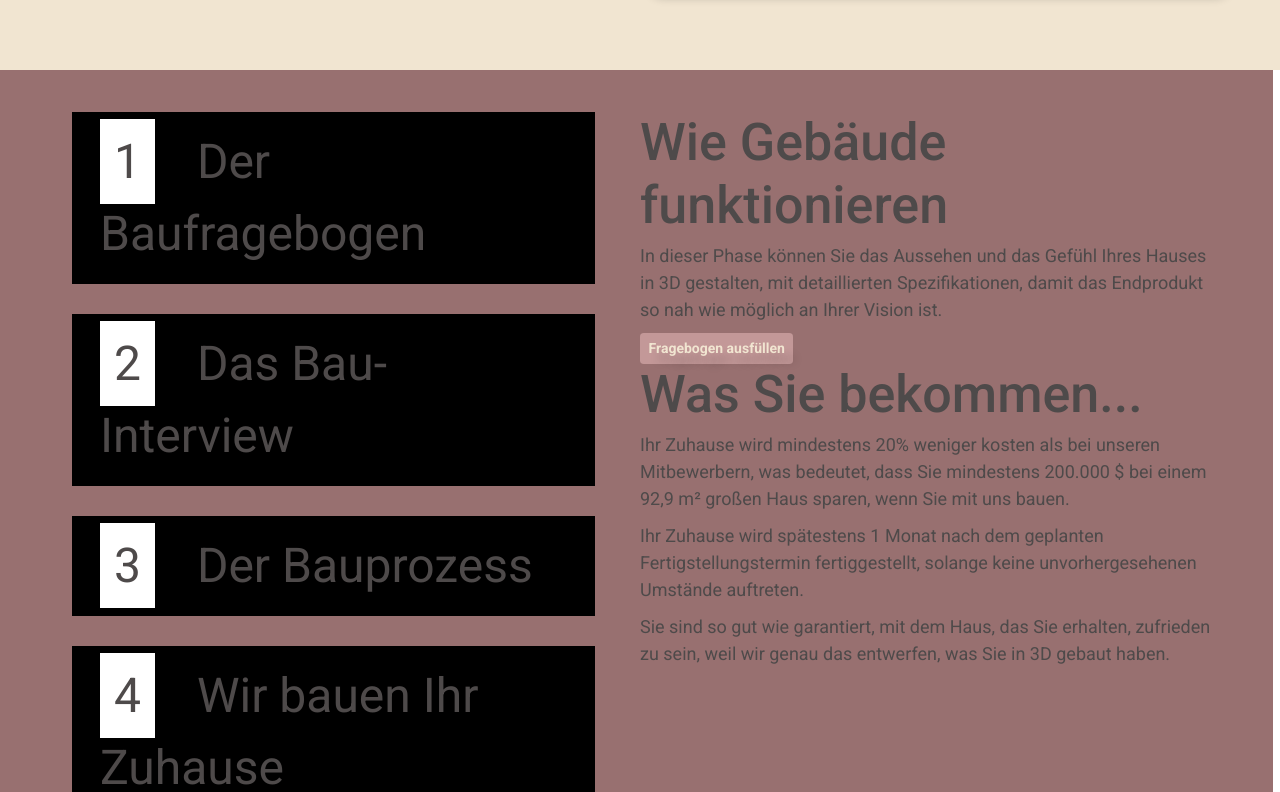
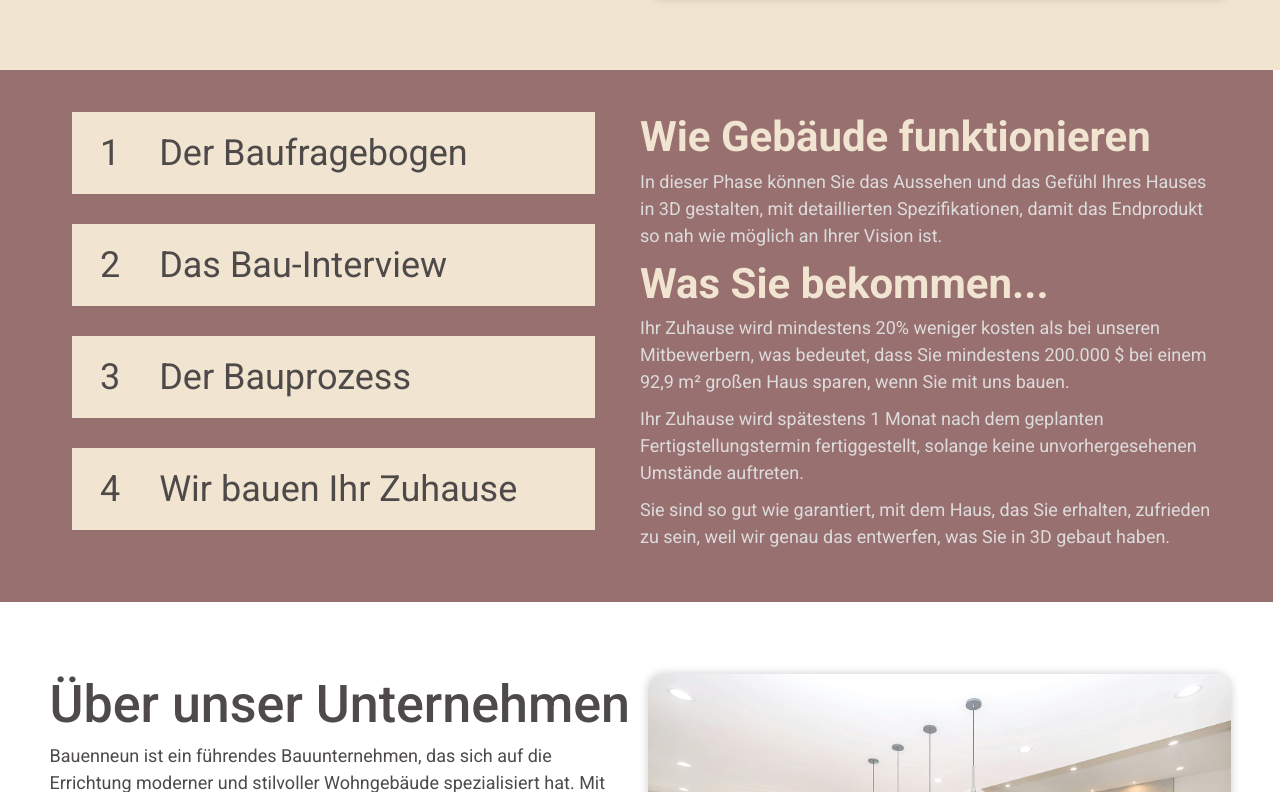
Before and after one commit to augustofaggion/bauenneun, a React (Create React App) app: page / in a window 1280 px wide. Shown: the part 588-1380 px from the top of the page. Built offline with nearby package versions, Linux system fonts and the light colour scheme.

Commit message:
how it works section done

```diff
--- a/src/components/HowItWorks.js
+++ b/src/components/HowItWorks.js
@@ -21,27 +21,26 @@ export default function HowItWorks() {
       </div>
       <div class="col-md-6">
         <div>
-          <h2 className="header-secondary">Wie Gebäude funktionieren</h2>
-          <p className="text">
+          <h2 className="header-secondary-how">Wie Gebäude funktionieren</h2>
+          <p className="text-info">
             In dieser Phase können Sie das Aussehen und das Gefühl Ihres Hauses
             in 3D gestalten, mit detaillierten Spezifikationen, damit das
             Endprodukt so nah wie möglich an Ihrer Vision ist.
           </p>
-          <button className="btn">Fragebogen ausfüllen</button>
         </div>
         <div>
-          <h2 className="header-secondary">Was Sie bekommen...</h2>
-          <p className="text">
+          <h2 className="header-secondary-how">Was Sie bekommen...</h2>
+          <p className="text-info">
             Ihr Zuhause wird mindestens 20% weniger kosten als bei unseren
             Mitbewerbern, was bedeutet, dass Sie mindestens 200.000 $ bei einem
             92,9 m² großen Haus sparen, wenn Sie mit uns bauen.
           </p>
-          <p className="text">
+          <p className="text-info">
             Ihr Zuhause wird spätestens 1 Monat nach dem geplanten
             Fertigstellungstermin fertiggestellt, solange keine
             unvorhergesehenen Umstände auftreten.
           </p>
-          <p className="text">
+          <p className="text-info">
             Sie sind so gut wie garantiert, mit dem Haus, das Sie erhalten,
             zufrieden zu sein, weil wir genau das entwerfen, was Sie in 3D
             gebaut haben.
--- a/src/stylesheets/_howitworks.scss
+++ b/src/stylesheets/_howitworks.scss
@@ -1,21 +1,28 @@
 // add avatar images
-
+@import "variables";
 .how-box {
-  background-color: #987070;
+  background-color: $fourth-color;
 }
 
 
-.header-secondar-how {
-  font-size: 5.2rem;
+.header-secondary-how {
+  font-size: 4.2rem;
+  color: $main-color;
+  font-weight: bold;
 }
 
 .text-how {
-  font-size: 4.8rem;
-  background-color: black;
+  font-size: 3.6rem;
+  background-color: $main-color;
   padding: 1.4rem 2.8rem;
 }
 
-.span-how {
-  background-color: white;
-  padding: 1.4rem ;
+.text-info {
+  font-size: 1.8rem;
+  color: $second-text-color;
 }
+
+// .span-how {
+//   background-color: $third-color;
+//   padding: 1.4rem 2.8rem;
+// }
--- a/src/stylesheets/_variables.scss
+++ b/src/stylesheets/_variables.scss
@@ -3,3 +3,4 @@ $second-color: #DBB5B5;
 $third-color: #C39898;
 $fourth-color: #987070;
 $text-color: #4e4a4a;
+$second-text-color: #dddbdb !important;
```
